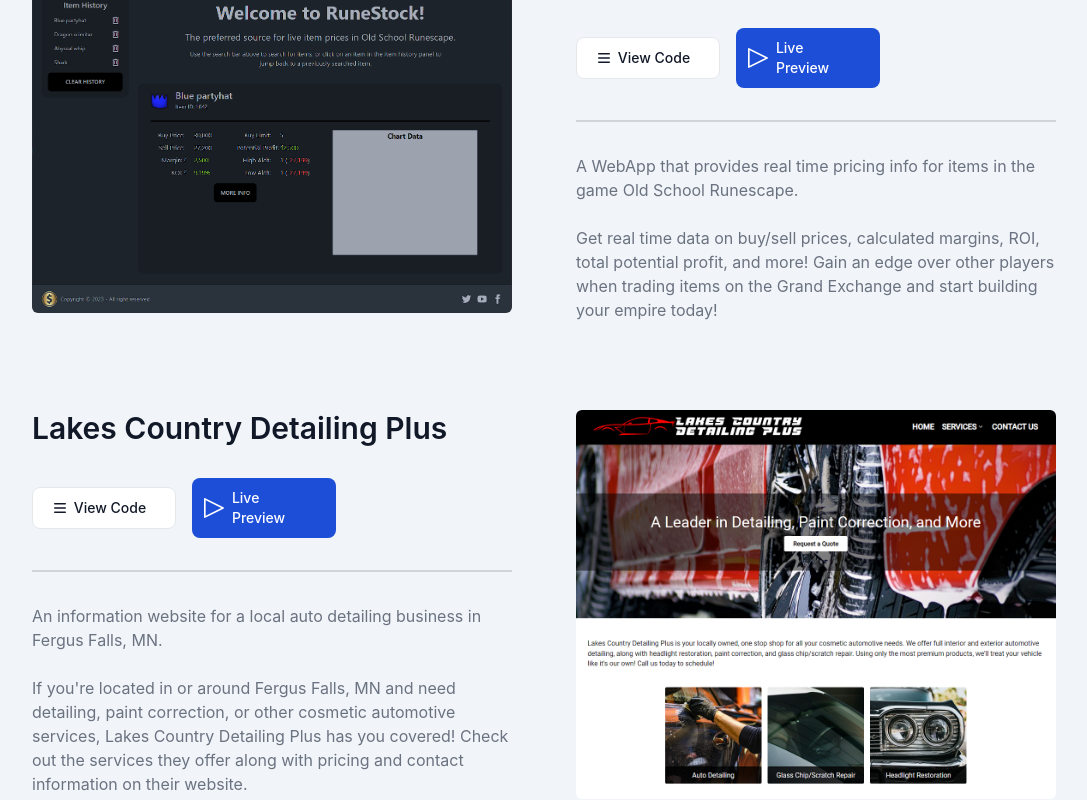
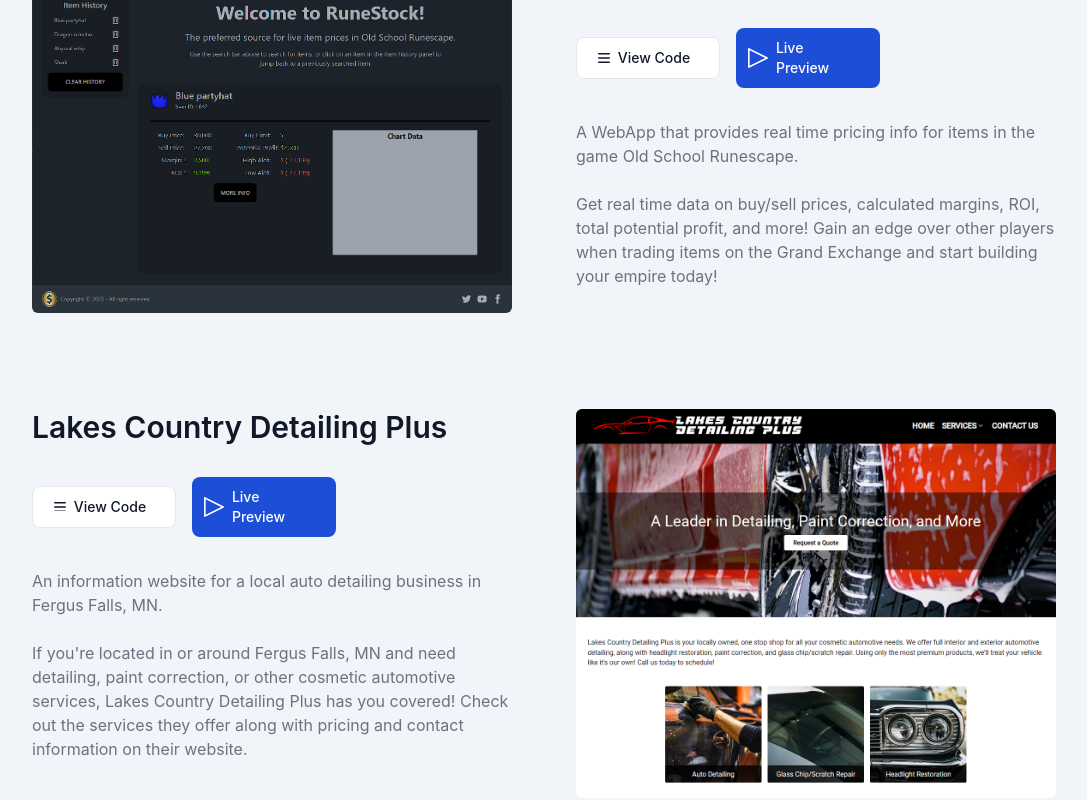
Before and after one commit to T-Pederson/portfolio, a React (Vite) app: page / in a window 1280 px wide. Shown: the part 940-1740 px from the top of the page, without its empty margins (96-1183 px from the left). Built offline with nearby package versions, Linux system fonts and the light colour scheme.

Commit message:
Adjust spacing

```diff
--- a/src/components/Project.jsx
+++ b/src/components/Project.jsx
@@ -23,7 +23,7 @@
             <h1 className="text-xl font-semibold text-gray-900 sm:text-3xl">
               {title}
             </h1>
-            <div className="mt-6 sm:gap-4 sm:items-center sm:flex sm:mt-8">
+            <div className="my-6 sm:gap-4 sm:items-center sm:flex sm:my-8">
               <a
                 href={codeLink}
                 className="flex items-center justify-center py-2.5 px-5 text-sm font-medium text-gray-900 focus:outline-none bg-white rounded-lg border border-gray-200 hover:bg-gray-300 focus:z-10 focus:ring-4 focus:ring-gray-100 transition-all duration-200 w-36"
@@ -72,9 +72,8 @@
                 Live Preview
               </a>
             </div>
-            <hr className="my-6 md:my-8 border-gray-300 border" />
-            <p className="mb-6 text-gray-500">{overview}</p>
-            <p className="mb-6 text-gray-500">{description}</p>
+            <p className="mb-6">{overview}</p>
+            <p>{description}</p>
           </div>
         </div>
       </div>
--- a/src/components/ProjectReversed.jsx
+++ b/src/components/ProjectReversed.jsx
@@ -19,11 +19,11 @@
               <img className="w-full rounded-md" src={image} alt={alt} />
             </a>
           </div>
-          <div className="mt-6 sm:mt-8 lg:mt-0">
+          <div className="mt-6 sm:mt-0">
             <h1 className="text-xl font-semibold text-gray-900 sm:text-3xl">
               {title}
             </h1>
-            <div className="mt-6 sm:gap-4 sm:items-center sm:flex sm:mt-8">
+            <div className="my-6 sm:gap-4 sm:items-center sm:flex sm:my-8">
               <a
                 href={codeLink}
                 className="flex items-center justify-center py-2.5 px-5 text-sm font-medium text-gray-900 focus:outline-none bg-white rounded-lg border border-gray-200 hover:bg-gray-300 focus:z-10 focus:ring-4 focus:ring-gray-100 transition-all duration-200 w-36"
@@ -72,9 +72,8 @@
                 Live Preview
               </a>
             </div>
-            <hr className="my-6 md:my-8 border-gray-300 border" />
-            <p className="mb-6 text-gray-500">{overview}</p>
-            <p className="mb-6 text-gray-500">{description}</p>
+            <p className="mb-6">{overview}</p>
+            <p className="mb-6">{description}</p>
           </div>
           <div className="shrink-0 max-w-md lg:max-w-lg ">
             <a
--- a/src/components/Projects.jsx
+++ b/src/components/Projects.jsx
@@ -56,7 +56,7 @@
           View the code on GitHub, or see the actual project website for yourself below!
         </p>
         <hr className="my-6 md:my-8 border-gray-300 border" />
-        <div className="mt-6 grid max-w-2xl gap-x-8 gap-y-16 border-gray-300 lg:max-w-none">
+        <div className="mt-6 grid max-w-2xl gap-x-8 gap-y-16 md:gap-y-24 border-gray-300 lg:max-w-none">
           {projects.map((project) => {
             if (project.reversed) {
               return (
```
